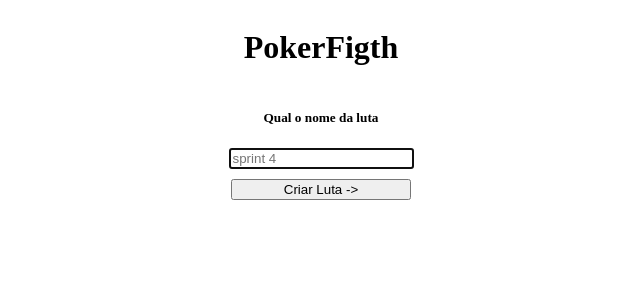
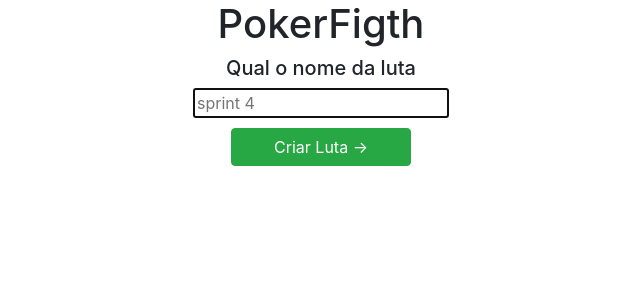
Before and after one commit to pokerfight/planningPoker, an Angular app in the folder pokerFight/: page / in a window 1280 px wide. Shown: the top 300 px of the page, without its empty margins (319-959 px from the left). Built offline with nearby package versions, Linux system fonts and the light colour scheme.

Commit message:
Instalando bootstrap

```diff
--- a/pokerFight/package.json
+++ b/pokerFight/package.json
@@ -20,6 +20,7 @@
     "@angular/platform-browser": "^6.1.0",
     "@angular/platform-browser-dynamic": "^6.1.0",
     "@angular/router": "^6.1.0",
+    "bootstrap": "^4.3.1",
     "core-js": "^2.5.4",
     "rxjs": "^6.0.0",
     "zone.js": "~0.8.26"
--- a/pokerFight/src/styles.css
+++ b/pokerFight/src/styles.css
@@ -1 +1,2 @@
 /* You can add global styles to this file, and also import other style files */
+@import '~bootstrap/dist/css/bootstrap.min.css';
```
Also changed, not shown: 1 other file (tests, documents, lock files or other folders).
